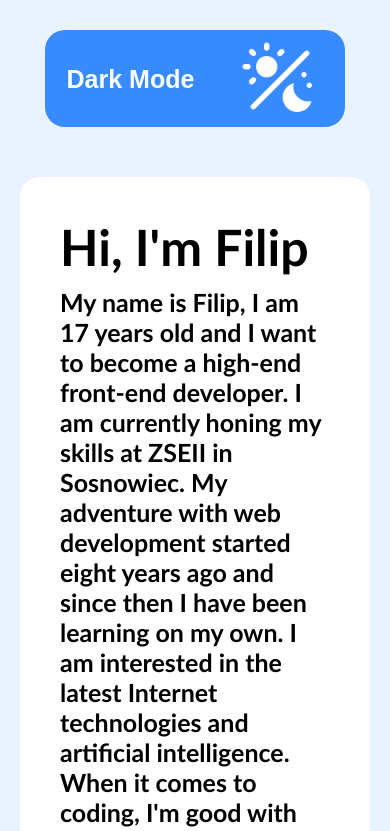
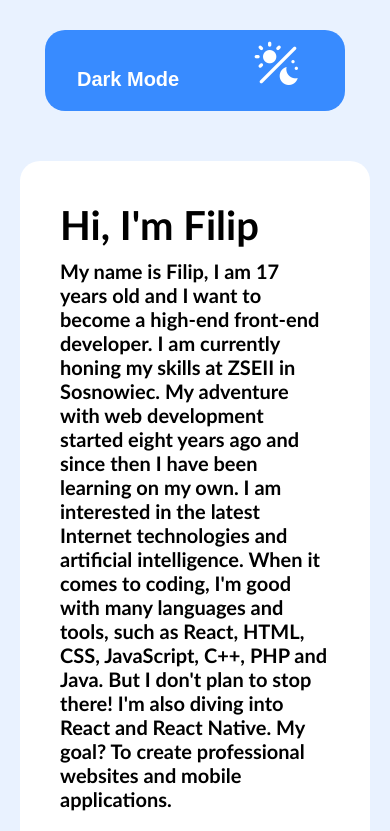
Before and after one commit to YoFilip/ReactViteWebApp, a React (Vite) app: page / in a window 390 px wide. Shown: the top 831 px of the page. Built offline with nearby package versions, Linux system fonts and the light colour scheme.

Commit message:
Update index.css

```diff
--- a/src/css/index.css
+++ b/src/css/index.css
@@ -62,7 +62,7 @@ body {
 	display: flex;
 	flex-wrap: wrap;
 	height: auto;
-  }
+}
 
 .box {
 	width: 100%;
@@ -73,6 +73,7 @@ body {
 		width: 50%;
 		height: 100vh;
 	}
+
 	.download-buttons:last-child {
 		display: none;
 		margin: 0;
@@ -234,23 +235,49 @@ body {
 	.download-buttons:first-child {
 		display: none;
 	}
+
 	.profile-box {
 		max-width: 430px;
 		margin-top: 50px;
 		margin-bottom: 50px;
 	}
+
 	.project-container {
 		padding: 10px;
 	}
+
 	.theme-toggle-button .mobile {
 		display: flex;
+		margin-top: 200px;
 	}
+
 	.theme-toggle-button {
 		display: none;
 	}
+
 	.text h2 {
 		margin-left: 40px;
+		font-size: 35px;
 	}
+
+	.profile-content p {
+		font-size: 20px;
+	}
+
+	.profile-content {
+		font-size: 40px;
+	}
+
+	.header-text {
+		font-size: 40px;
+	}
+
+	.description,
+	.project .text,
+	.text {
+		font-size: 20px;
+	}
+
 	#theme-toggle-button-mobile {
 		background-color: var(--dm-btn-bg);
 		display: flex !important;
@@ -260,23 +287,29 @@ body {
 		display: flex;
 		justify-content: space-around;
 	}
+
 	#theme-toggle-button-mobile h2 {
-		margin-top: 35px;
+		margin-top: 38px;
 		color: var(--dm-btn-text);
 	}
 
+	.download-buttons:last-child {
+		display: flex;
+	}
+
+	.box2 {
+		overflow-y: visible;
+	}
+
+	.icon-bar img,
 	.theme-toggle-button img {
-		height: 80px;
+		height: 50px;
 		margin: 0px 3px;
 		cursor: pointer;
 		margin-top: 10px;
-		margin-bottom: 7px;
-	}
-	.download-buttons:last-child {
-		display: flex;
-	}
-	.box2{
-		overflow-y: visible;
+		margin-left: 10px;
+		margin-right: 10px;
+		margin-bottom: 5px;
 	}
 }
 
```
